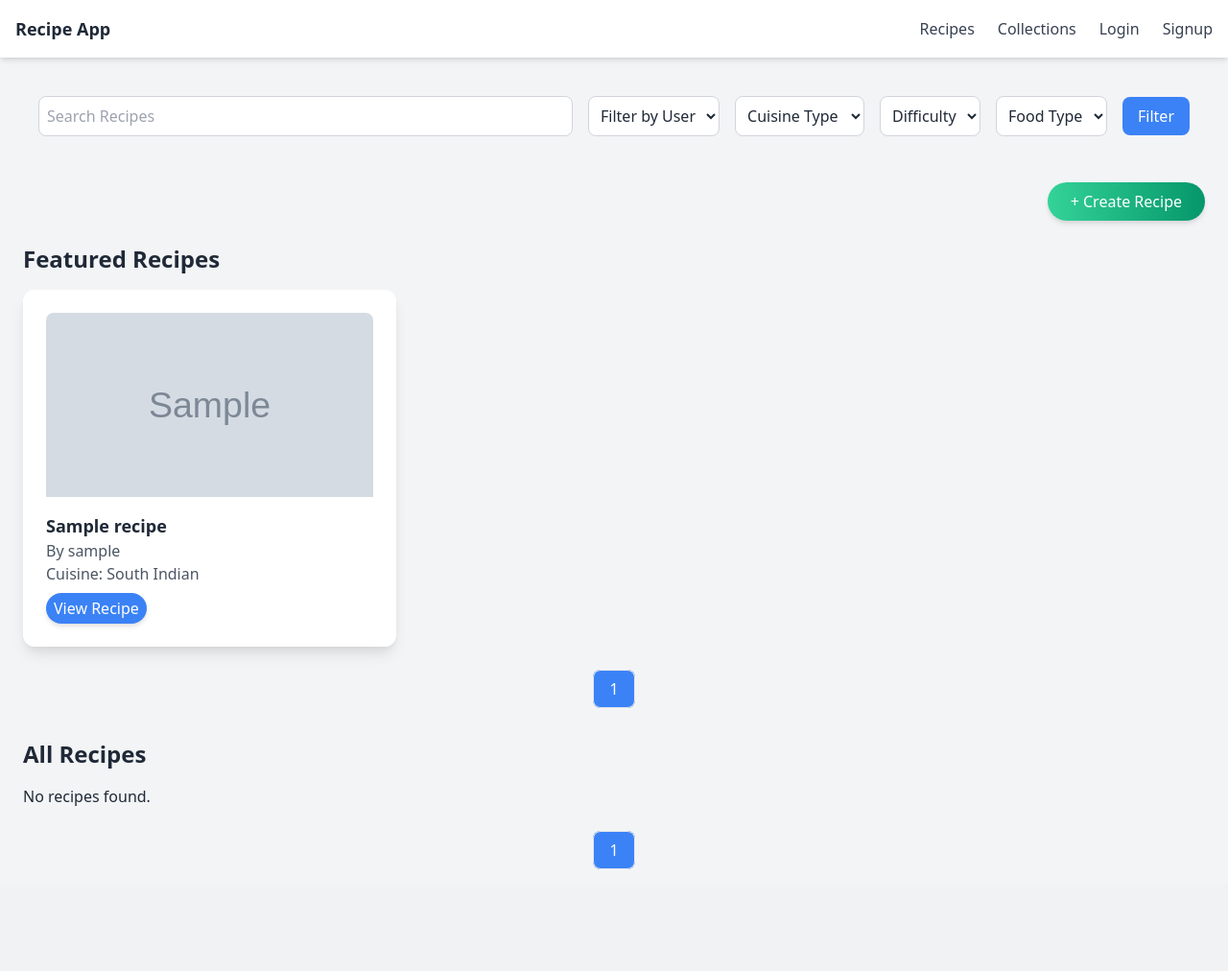
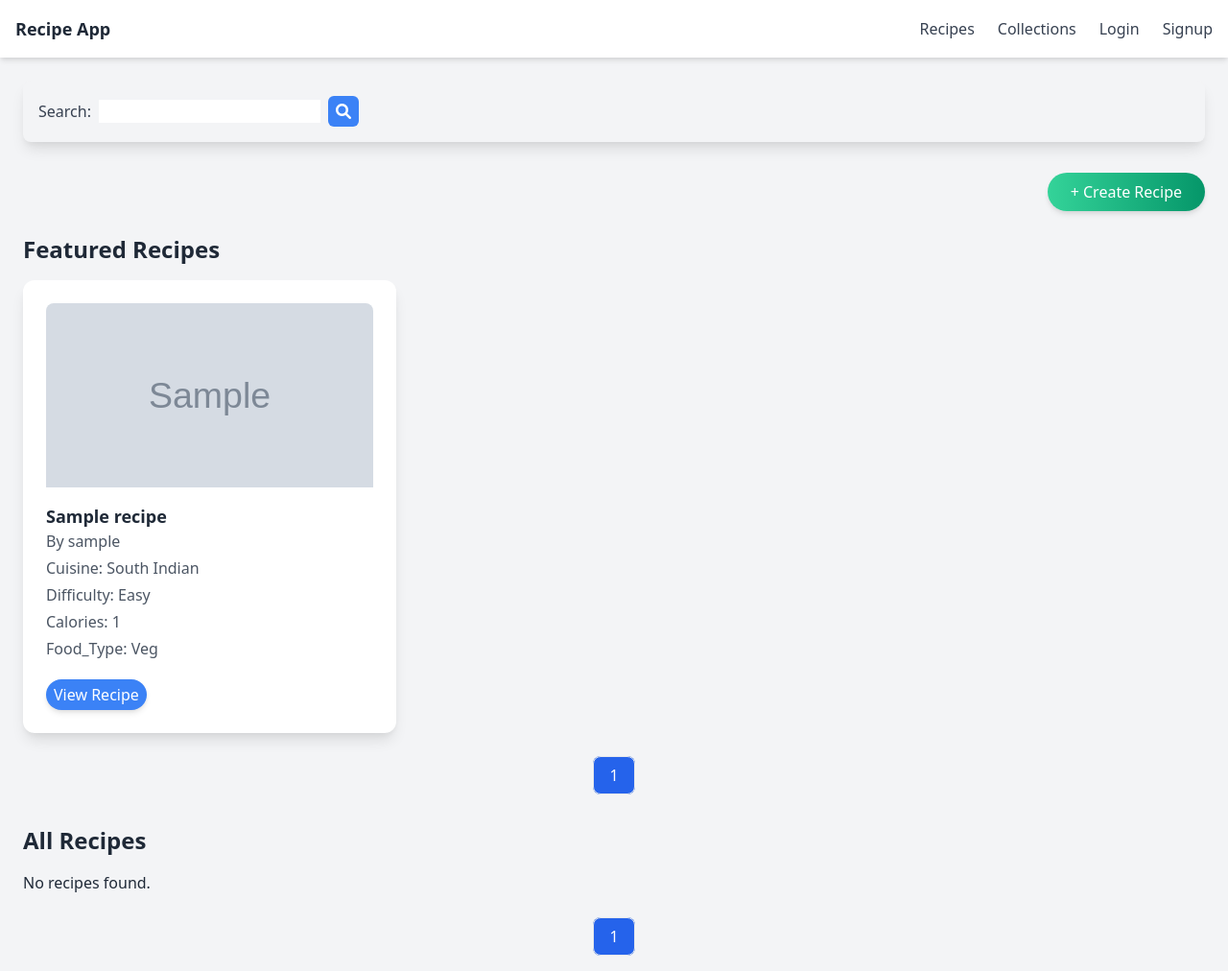
Before and after one commit to HarishV14/RecipeApp, a Django app: page /recipes/ in a window 1280 px wide. Shown: the whole page at 96% size. Before the commit the page ends 906 px from the top, so only its background shows below. Run offline with Django 5.2, Linux system fonts and the light colour scheme; tables that the repository leaves empty hold one stand-in row (values such as "Sample post"); grey boxes marked "Sample" are stand-in pictures.

Commit message:
Added Search-Functionality-and-delete-view

```diff
--- a/RecipeProject/settings.py
+++ b/RecipeProject/settings.py
@@ -40,6 +40,7 @@ INSTALLED_APPS = [
     "django.contrib.staticfiles",
     'widget_tweaks',
     "recipeApp",
+    'django_filters',
 ]
 
 MIDDLEWARE = [
--- a/recipeApp/templates/collections/detail.html
+++ b/recipeApp/templates/collections/detail.html
@@ -13,6 +13,11 @@
             class="inline-flex items-center px-4 py-2 bg-blue-600 text-white font-semibold rounded-lg shadow-md hover:bg-blue-700 transition duration-200">
             <i class="fas fa-edit mr-2"></i>
             Edit Recipe
+        </a>
+        <a href="{% url 'collection_delete' collection.pk %}"
+            class="inline-flex items-center px-4 py-2 bg-red-600 text-white font-semibold rounded-lg shadow-md hover:bg-red-700 transition duration-200 ml-4">
+            <i class="fas fa-trash mr-2"></i>
+            Delete Recipe
         </a>
     </div>
     {% endif %}
--- a/recipeApp/templates/recipes/list.html
+++ b/recipeApp/templates/recipes/list.html
@@ -5,43 +5,16 @@
 {% block content %}
 <div class="max-w-7xl mx-auto p-6">
 
-    <nav class="bg-gray-100 p-4 rounded-lg mb-8">
-        <form method="GET" action="{% url 'recipe_list' %}" class="flex space-x-4 items-center">
-            <input type="text" name="search" placeholder="Search Recipes" value="{{ request.GET.search }}"
-                class="bg-white border border-gray-300 rounded-lg p-2 w-full">
+    <nav class="bg-gray-100 p-4 rounded-lg mb-8 shadow-lg">
+        <form method="get" class="grid grid-cols-1 md:grid-cols-2 lg:grid-cols-4 gap-6 items-center">
 
-            <select name="user" class="bg-white border border-gray-300 rounded-lg p-2">
-                <option value="">Filter by User</option>
-                {% for u in users %}
-                <option value="{{ u.username }}">{{ u.username }}</option>
-                {% endfor %}
-            </select>
-
-            <select name="cuisine" class="bg-white border border-gray-300 rounded-lg p-2">
-                <option value="">Cuisine Type</option>
-                {% for value, name in cuisine_choices %}
-                <option value="{{ value }}">{{ name }}</option>
-                {% endfor %}
-            </select>
-
-            <select name="difficulty" class="bg-white border border-gray-300 rounded-lg p-2">
-                <option value="">Difficulty</option>
-                {% for value, name in difficulty_choices %}
-                <option value="{{ value }}">{{ name }}</option>
-                {% endfor %}
-            </select>
-
-            <select name="food_type" class="bg-white border border-gray-300 rounded-lg p-2">
-                <option value="">Food Type</option>
-                {% for value, name in food_type_choices %}
-                <option value="{{ value }}">{{ name }}</option>
-                {% endfor %}
-            </select>
-
-            <button type="submit"
-                class="bg-blue-500 text-white px-4 py-2 rounded-lg hover:bg-blue-600 transition duration-300">
-                Filter
-            </button>
+            <div class="flex items-center">
+                <label for="search" class="mr-2 text-gray-700">Search:</label>
+                {{ filter.form.search}}
+                <button type="submit" class="ml-2 bg-blue-500 text-white px-2 py-1 rounded-md hover:bg-blue-600 transition">
+                    <i class="fas fa-search"></i>
+                </button>
+            </div>
         </form>
     </nav>
 
@@ -60,8 +33,11 @@
                 <img src="{{ recipe.images.first.image.url }}" alt="{{ recipe.title }}"
                     class="w-full h-48 object-cover rounded-t-lg">
                 <h3 class="text-lg font-bold mt-4">{{ recipe.title }}</h3>
-                <p class="text-gray-600">By {{ recipe.author.username }}</p>
-                <p class="text-gray-600 pb-2">Cuisine: {{ recipe.get_cuisine_display }}</p>
+                <p class="text-gray-600 pb-1">By {{ recipe.author.username }}</p>
+                <p class="text-gray-600 pb-1">Cuisine: {{ recipe.get_cuisine_display }}</p>
+                <p class="text-gray-600 pb-1">Difficulty: {{ recipe.get_difficulty_display }}</p>
+                <p class="text-gray-600 pb-1">Calories: {{ recipe.calories }}</p>
+                <p class="text-gray-600 pb-5">Food_Type: {{ recipe.get_food_type_display }}</p>
                 <a href="{% url 'recipe_detail' recipe.pk%}"
                     class="inline-block bg-blue-500 text-white px-2 py-1 rounded-full shadow-md hover:bg-blue-600 transition duration-300">
                     View Recipe
@@ -74,36 +50,37 @@
 
         <div class="mt-8">
             <nav class="flex justify-center">
-                <ul class="inline-flex items-center space-x-4">
+                <ul class="inline-flex items-center space-x-2">
                     {% if featured_recipes_page_obj.has_previous %}
                     <li>
-                        <a href="?featured_page=1&page={{ recipes_page_obj.number }}"
-                            class="px-4 py-2 border rounded-lg bg-gray-100 hover:bg-gray-200 transition">
+                        <a href="?{% for key, value in request.GET.items %}{% if key != 'featured_page' %}{{ key }}={{ value }}&{% endif %}{% endfor %}featured_page=1&page={{ recipes_page_obj.number }}"
+                            class="px-4 py-2 border rounded-lg bg-gray-100 hover:bg-gray-200 transition duration-300 ease-in-out">
                             First
                         </a>
                     </li>
                     <li>
-                        <a href="?featured_page={{ featured_recipes_page_obj.previous_page_number }}&page={{ recipes_page_obj.number }}"
-                            class="px-4 py-2 border rounded-lg bg-gray-100 hover:bg-gray-200 transition">
+                        <a href="?{% for key, value in request.GET.items %}{% if key != 'featured_page' %}{{ key }}={{ value }}&{% endif %}{% endfor %}featured_page={{ featured_recipes_page_obj.previous_page_number }}&page={{ recipes_page_obj.number }}"
+                            class="px-4 py-2 border rounded-lg bg-gray-100 hover:bg-gray-200 transition duration-300 ease-in-out">
                             Previous
                         </a>
                     </li>
                     {% endif %}
 
                     <li>
-                        <span class="px-4 py-2 border rounded-lg bg-blue-500 text-white">{{featured_recipes_page_obj.number }}</span>
+                        <span
+                            class="px-4 py-2 border rounded-lg bg-blue-600 text-white">{{featured_recipes_page_obj.number}}</span>
                     </li>
 
                     {% if featured_recipes_page_obj.has_next %}
                     <li>
-                        <a href="?featured_page={{ featured_recipes_page_obj.next_page_number }}&page={{ recipes_page_obj.number }}"
-                            class="px-4 py-2 border rounded-lg bg-gray-100 hover:bg-gray-200 transition">
+                        <a href="?{% for key, value in request.GET.items %}{% if key != 'featured_page' %}{{ key }}={{ value }}&{% endif %}{% endfor %}featured_page={{ featured_recipes_page_obj.next_page_number }}&page={{ recipes_page_obj.number }}"
+                            class="px-4 py-2 border rounded-lg bg-gray-100 hover:bg-gray-200 transition duration-300 ease-in-out">
                             Next
                         </a>
                     </li>
                     <li>
-                        <a href="?featured_page={{ featured_recipes_page_obj.paginator.num_pages }}&page={{ recipes_page_obj.number }}"
-                            class="px-4 py-2 border rounded-lg bg-gray-100 hover:bg-gray-200 transition">
+                        <a href="?{% for key, value in request.GET.items %}{% if key != 'featured_page' %}{{ key }}={{ value }}&{% endif %}{% endfor %}featured_page={{ featured_recipes_page_obj.paginator.num_pages }}&page={{ recipes_page_obj.number }}"
+                            class="px-4 py-2 border rounded-lg bg-gray-100 hover:bg-gray-200 transition duration-300 ease-in-out">
                             Last
                         </a>
                     </li>
@@ -121,8 +98,11 @@
                 <img src="{{ recipe.images.first.image.url }}" alt="{{ recipe.title }}"
                     class="w-full h-48 object-cover rounded-t-lg">
                 <h3 class="text-lg font-bold mt-4">{{ recipe.title }}</h3>
-                <p class="text-gray-600">By {{ recipe.author.username }}</p>
-                <p class="text-gray-600 pb-2">Cuisine: {{ recipe.get_cuisine_display }}</p>
+                <p class="text-gray-600 pb-1">By {{ recipe.author.username }}</p>
+                <p class="text-gray-600 pb-1">Cuisine: {{ recipe.get_cuisine_display }}</p>
+                <p class="text-gray-600 pb-1">Difficulty: {{ recipe.get_difficulty_display }}</p>
+                <p class="text-gray-600 pb-1">Calories: {{ recipe.calories }}</p>
+                <p class="text-gray-600 pb-5">Food_Type: {{ recipe.get_food_type_display }}</p>
                 <a href="{% url 'recipe_detail' recipe.pk%}"
                     class="inline-block bg-blue-500 text-white px-2 py-1 rounded-full shadow-md hover:bg-blue-600 transition duration-300">
                     View Recipe
@@ -135,36 +115,36 @@
 
         <div class="mt-8">
             <nav class="flex justify-center">
-                <ul class="inline-flex items-center space-x-4">
+                <ul class="inline-flex items-center space-x-2">
                     {% if recipes_page_obj.has_previous %}
                     <li>
-                        <a href="?page=1&featured_page={{ featured_recipes_page_obj.number }}"
-                            class="px-4 py-2 border rounded-lg bg-gray-100 hover:bg-gray-200 transition">
+                        <a href="?{% for key, value in request.GET.items %}{% if key != 'page' %}{{ key }}={{ value }}&{% endif %}{% endfor %}page=1&featured_page={{ featured_recipes_page_obj.number }}"
+                            class="px-4 py-2 border rounded-lg bg-gray-100 hover:bg-gray-200 transition duration-300 ease-in-out">
                             First
                         </a>
                     </li>
                     <li>
-                        <a href="?page={{ recipes_page_obj.previous_page_number }}&featured_page={{ featured_recipes_page_obj.number }}"
-                            class="px-4 py-2 border rounded-lg bg-gray-100 hover:bg-gray-200 transition">
+                        <a href="?{% for key, value in request.GET.items %}{% if key != 'page' %}{{ key }}={{ value }}&{% endif %}{% endfor %}page={{ recipes_page_obj.previous_page_number }}&featured_page={{ featured_recipes_page_obj.number }}"
+                            class="px-4 py-2 border rounded-lg bg-gray-100 hover:bg-gray-200 transition duration-300 ease-in-out">
                             Previous
                         </a>
                     </li>
                     {% endif %}
 
                     <li>
-                        <span class="px-4 py-2 border rounded-lg bg-blue-500 text-white">{{ recipes_page_obj.number}}</span>
+                        <span class="px-4 py-2 border rounded-lg bg-blue-600 text-white">{{ recipes_page_obj.number}}</span>
                     </li>
 
                     {% if recipes_page_obj.has_next %}
                     <li>
-                        <a href="?page={{ recipes_page_obj.next_page_number }}&featured_page={{ featured_recipes_page_obj.number }}"
-                            class="px-4 py-2 border rounded-lg bg-gray-100 hover:bg-gray-200 transition">
+                        <a href="?{% for key, value in request.GET.items %}{% if key != 'page' %}{{ key }}={{ value }}&{% endif %}{% endfor %}page={{ recipes_page_obj.next_page_number }}&featured_page={{ featured_recipes_page_obj.number }}"
+                            class="px-4 py-2 border rounded-lg bg-gray-100 hover:bg-gray-200 transition duration-300 ease-in-out">
                             Next
                         </a>
                     </li>
                     <li>
-                        <a href="?page={{ recipes_page_obj.paginator.num_pages }}&featured_page={{ featured_recipes_page_obj.number }}"
-                            class="px-4 py-2 border rounded-lg bg-gray-100 hover:bg-gray-200 transition">
+                        <a href="?{% for key, value in request.GET.items %}{% if key != 'page' %}{{ key }}={{ value }}&{% endif %}{% endfor %}page={{ recipes_page_obj.paginator.num_pages }}&featured_page={{ featured_recipes_page_obj.number }}"
+                            class="px-4 py-2 border rounded-lg bg-gray-100 hover:bg-gray-200 transition duration-300 ease-in-out">
                             Last
                         </a>
                     </li>
--- a/recipeApp/urls.py
+++ b/recipeApp/urls.py
@@ -8,8 +8,10 @@ urlpatterns = [
     path('recipes/<int:pk>/', views.RecipeDetailView.as_view(), name='recipe_detail'),
     path('recipes/create/', views.RecipeCreateView.as_view(), name='recipe-create'),
     path('recipes/<int:pk>/edit/',views.RecipeUpdateView.as_view(), name='recipe_edit'),
+    path('recipes/<int:pk>/delete/', views.RecipeDeleteView.as_view(), name='recipe_delete'),
     path('collections/', views.RecipeCollectionListView.as_view(), name='collection_list'),
     path('collections/<int:pk>/', views.RecipeCollectionDetailView.as_view(), name='collection_detail'),
     path('collections/create/', views.RecipeCollectionCreateView.as_view(), name='collection_create'),
     path('collections/<int:pk>/edit/',views.RecipeCollectionUpdate.as_view(), name='collection_edit'),
+    path('collections/<int:pk>/delete/', views.RecipeCollectionDeleteView.as_view(), name='collection_delete'),
 ]
--- a/recipeApp/views.py
+++ b/recipeApp/views.py
@@ -1,10 +1,12 @@
 from django.shortcuts import render, redirect
 from django.contrib.auth.models import User
-from django.views.generic import TemplateView, ListView, DetailView, FormView, UpdateView
+from django.views.generic import TemplateView, ListView, DetailView, FormView, UpdateView, DeleteView
 from .models import Recipe, RecipeCollection
 from django.core.paginator import Paginator
 from .forms import RecipeForm, RecipeImageFormSet, RecipeIngredientFormSet, RecipeCollectionForm
 import json
+from django.urls import reverse_lazy
+from .filters import RecipeFilter, RecipeCollectionFilter
 
 
 class HomePageView(TemplateView):
@@ -16,27 +18,29 @@ class RecipeListView(ListView):
     template_name = 'recipes/list.html'
     context_object_name = 'recipes'
     paginate_by = 3
+    filterset_class = RecipeFilter
 
     def get_queryset(self):
-        return Recipe.objects.filter(featured=False).order_by('-created_at')
+        queryset = Recipe.objects.filter().order_by('-created_at')
+        self.filterset = RecipeFilter(self.request.GET, queryset=queryset)
+        return self.filterset.qs
 
     def get_context_data(self, **kwargs):
         context = super().get_context_data(**kwargs)
 
-        featured_recipes = Recipe.objects.filter(featured=True).order_by('-created_at')
+        filtered_queryset = self.filterset.qs
+        context['filter'] = self.filterset
+
+        featured_recipes = filtered_queryset.filter(featured=True)
         featured_paginator = Paginator(featured_recipes, 3)
         featured_page_number = self.request.GET.get('featured_page')
 
-        normal_recipes = Recipe.objects.filter(featured=False).order_by('-created_at')
+        normal_recipes = filtered_queryset.filter(featured=False)
         normal_paginator = Paginator(normal_recipes, self.paginate_by)
         page_number = self.request.GET.get('page')
 
         context['featured_recipes_page_obj'] = featured_paginator.get_page(featured_page_number)
         context['recipes_page_obj'] = normal_paginator.get_page(page_number)
-        context['users'] = User.objects.all()
-        context['cuisine_choices'] = Recipe.CuisineType.choices
-        context['difficulty_choices'] = Recipe.DifficultyLevel.choices
-        context['food_type_choices'] = Recipe.FoodType.choices
 
         return context
 
@@ -46,13 +50,18 @@ class RecipeCollectionListView(ListView):
     template_name = 'collections/list.html'
     context_object_name = 'collections'
     paginate_by = 3
+    filterset_class = RecipeCollectionFilter
 
     def get_queryset(self):
-        return RecipeCollection.objects.all().order_by('-created_at')
+        queryset = RecipeCollection.objects.all().order_by('-created_at')
+        self.filterset = RecipeCollectionFilter(self.request.GET, queryset=queryset)
+        return self.filterset.qs
 
     def get_context_data(self, **kwargs):
         context = super().get_context_data(**kwargs)
-        context['collection_count'] = RecipeCollection.objects.count()
+        filtered_queryset = self.filterset.qs
+        context['filter'] = self.filterset
+        context['collection_count'] = filtered_queryset.count()
         return context
 
 
@@ -231,3 +240,23 @@ class RecipeUpdateView(UpdateView):
             'initial_images':initial_images,
             'recipe':recipe
         })
+
+
+class RecipeDeleteView(DeleteView):
+    model = Recipe
+    template_name = 'recipes/recipe_confirm_delete.html'
+    context_object_name = 'recipe'
+    success_url = reverse_lazy('recipe_list')
+
+    def get_queryset(self):
+        return super().get_queryset()
+
+
+class RecipeCollectionDeleteView(DeleteView):
+    model = RecipeCollection
+    template_name = 'collections/collection_confirm_delete.html'
+    context_object_name = 'collection'
+    success_url = reverse_lazy('collection_list')
+
+    def get_queryset(self):
+        return super().get_queryset()
```
Also changed, not shown: recipeApp/filters.py (added, +42 -0 lines), recipeApp/templates/collections/collection_confirm_delete.html (added, +18 -0 lines), recipeApp/templates/collections/list.html (+16 -4 lines), recipeApp/templates/recipes/detail.html (+6 -1 lines), recipeApp/templates/recipes/recipe_confirm_delete.html (added, +18 -0 lines), recipeApp/tests.py (+155 -2 lines), media/recipe_images/OninonPakoda_kU6eskl.jfif (added).
